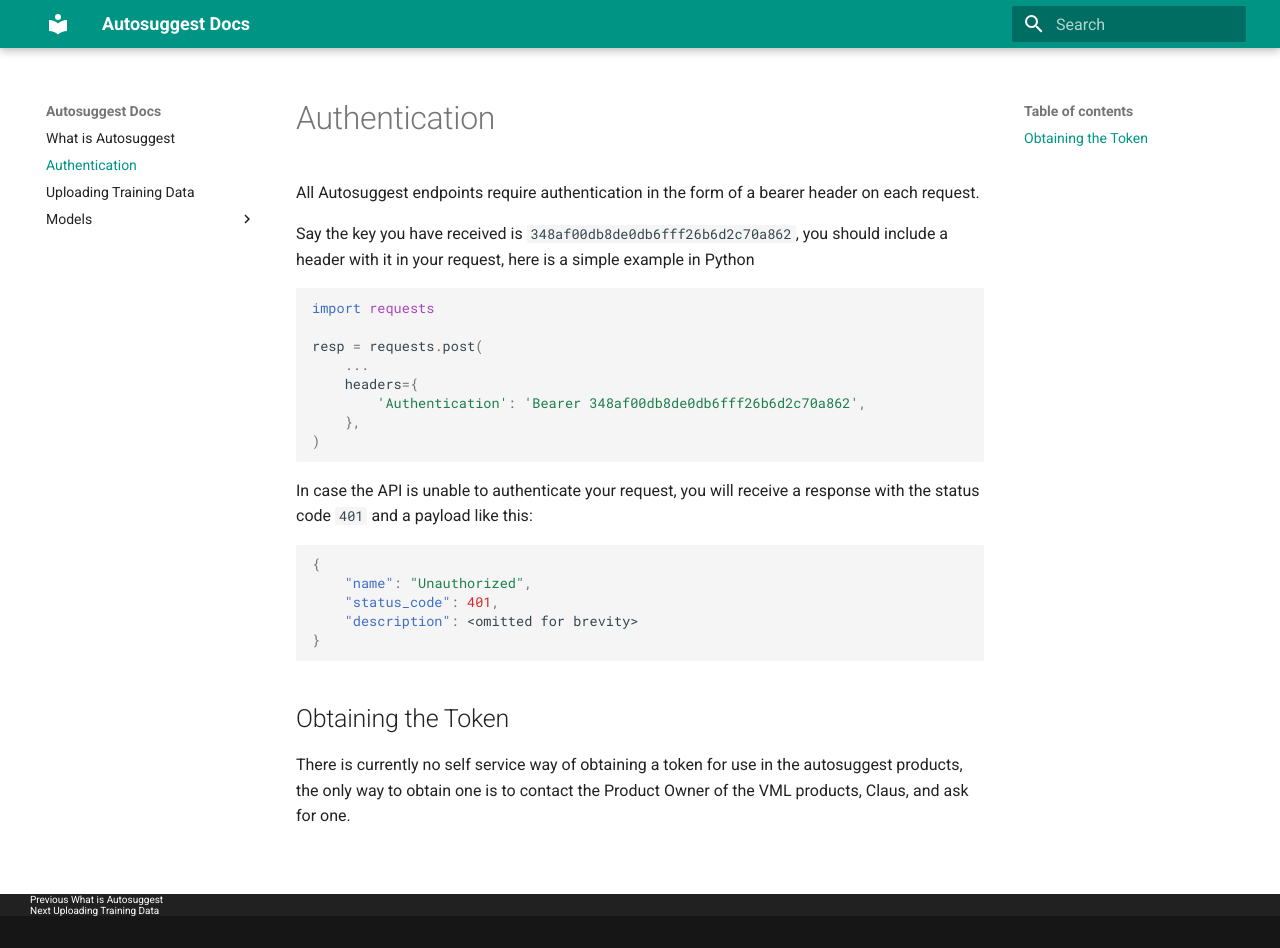
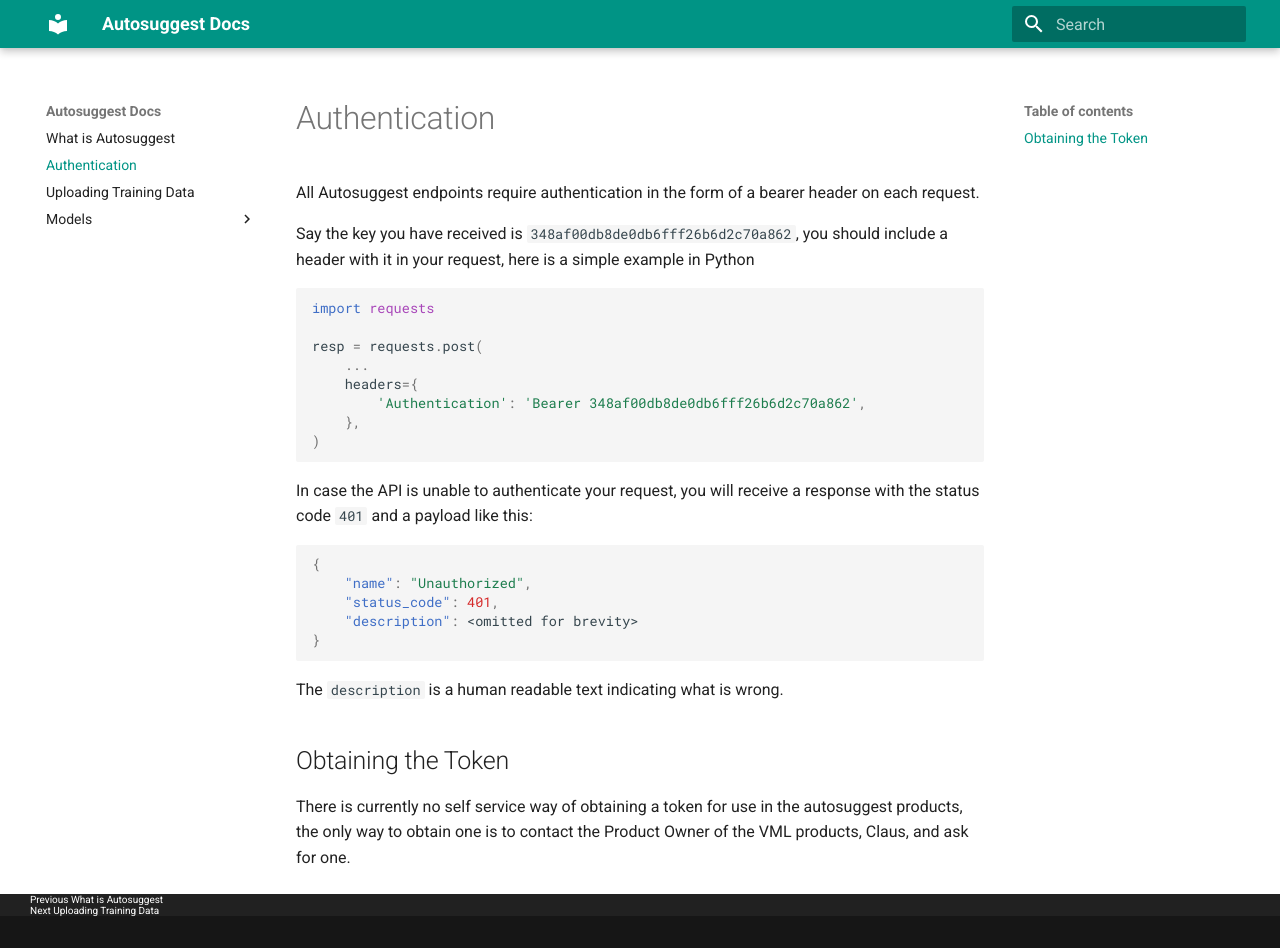
Before and after one commit to e-conomic/vml-docs, an MkDocs documentation site: the page built from docs/authentication.md, in a window 1280 px wide and 948 px high. Built offline with MkDocs 1.6.1 and Material for MkDocs 9.7.7, drawn with Linux system fonts in a browser that asks for light colours.

Commit message:
Description of the description in 401s

````diff
--- a/docs/authentication.md
+++ b/docs/authentication.md
@@ -25,6 +25,7 @@ In case the API is unable to authenticate your request, you will receive a respo
     "description": <omitted for brevity>
 }
 ```
+The `description` is a human readable text indicating what is wrong.
 
 Obtaining the Token
 -------------------
````
